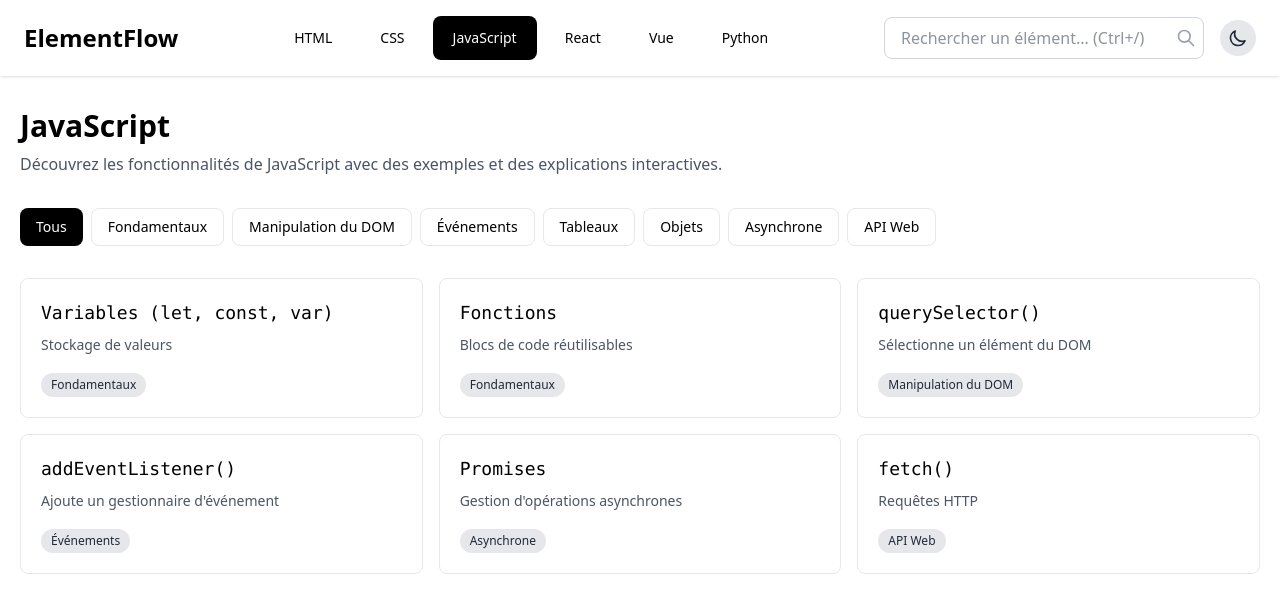
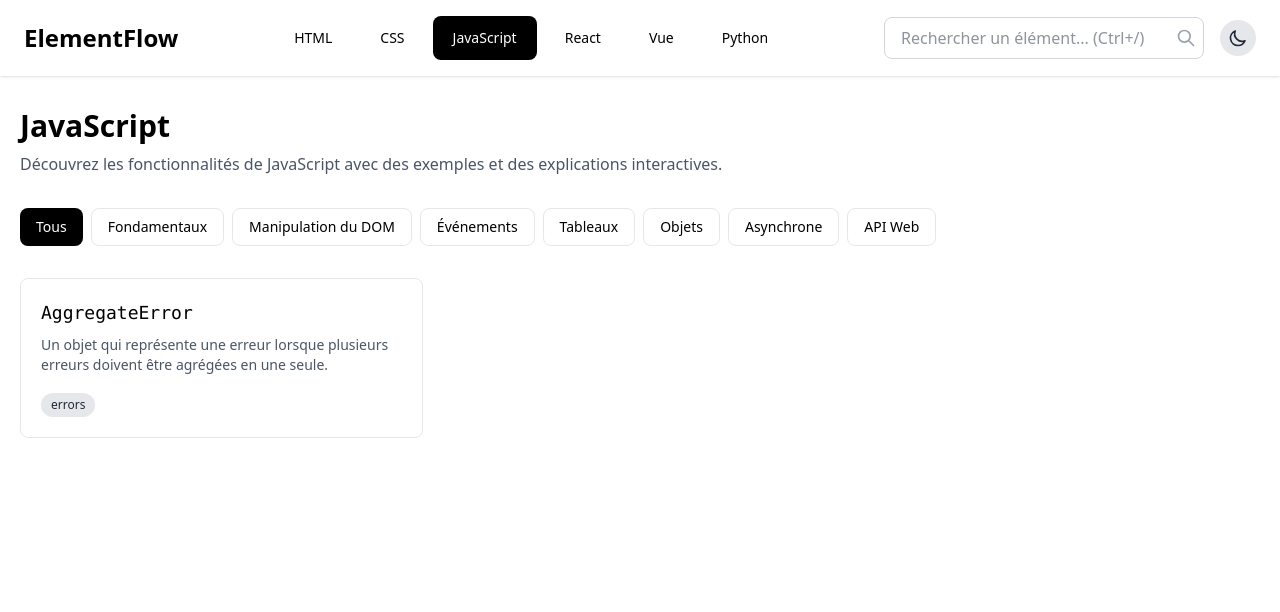
Before and after one commit to ThibaultG94/element-flow, a React (Vite) app: page /javascript in a window 1280 px wide. Shown: the top 612 px of the page. Built offline with nearby package versions, Linux system fonts and the light colour scheme.

Commit message:
Add AggregateError entry to JavaScript elements
- Create detailed documentation for the AggregateError object
- Include syntax, attributes and usage examples
- Add step-by-step animation explaining the concept
- Follow MDN documentation structure and project format

```diff
--- a/public/data/js-elements.json
+++ b/public/data/js-elements.json
@@ -1,121 +1,77 @@
 {
-    "variables": {
-      "id": "variables",
-      "name": "Variables (let, const, var)",
-      "category": "basics",
-      "description": "Stockage de valeurs",
+  "AggregateError": {
+    "name": "AggregateError",
+    "category": "errors",
+    "description": "Un objet qui représente une erreur lorsque plusieurs erreurs doivent être agrégées en une seule.",
+    "syntax": "new AggregateError(errors, message, options)",
     "attributes": [
-        { "name": "let", "description": "Variable modifiable avec portée de bloc" },
-        { "name": "const", "description": "Constante avec portée de bloc" },
-        { "name": "var", "description": "Variable avec portée de fonction" }
+      {
+        "name": "errors",
+        "description": "Un itérable d'objets d'erreur à agréger ensemble."
+      },
+      {
+        "name": "message",
+        "description": "Un message d'erreur lisible par l'homme. Par défaut: \"\"."
+      },
+      {
+        "name": "options",
+        "description": "Un objet facultatif qui peut contenir des propriétés supplémentaires, comme 'cause'."
+      }
     ],
-      "syntax": "let maVariable = 'valeur';",
     "examples": [
       {
-          "title": "Déclaration de variables",
-          "code": "let compteur = 0;\nconst PI = 3.14159;\nvar ancienneVariable = 'texte';"
+        "title": "Intercepter une AggregateError avec Promise.any()",
+        "code": "Promise.any([Promise.reject(new Error(\"une erreur\"))])\n  .catch((e) => {\n    console.log(e instanceof AggregateError); // true\n    console.log(e.message); // \"All Promises rejected\"\n    console.log(e.name); // \"AggregateError\"\n    console.log(e.errors); // [ Error: \"une erreur\" ]\n  });"
+      },
+      {
+        "title": "Créer et lever un AggregateError",
+        "code": "try {\n  throw new AggregateError([new Error(\"une erreur\")], \"Plusieurs erreurs détectées\");\n} catch (e) {\n  console.log(e instanceof AggregateError); // true\n  console.log(e.message); // \"Plusieurs erreurs détectées\"\n  console.log(e.name); // \"AggregateError\"\n  console.log(e.errors); // [ Error: \"une erreur\" ]\n}"
       }
     ],
-      "related": ["functions", "scope"],
-      "dateAdded": "2024-02-10T15:30:00Z"
-    },
-    "functions": {
-      "id": "functions",
-      "name": "Fonctions",
-      "category": "basics",
-      "description": "Blocs de code réutilisables",
-      "syntax": "function nomFonction(parametre) {\n  // code à exécuter\n  return resultat;\n}",
-      "examples": [
+    "animation": {
+      "steps": [
         {
-          "title": "Fonction déclaration",
-          "code": "function calculerSomme(a, b) {\n  return a + b;\n}"
+          "title": "Qu'est-ce que AggregateError?",
+          "text": "AggregateError est un type d'erreur spécial introduit en JavaScript qui permet de regrouper plusieurs erreurs en une seule.",
+          "code": "// AggregateError hérite de Error\nconst err = new AggregateError([], 'Erreurs multiples');",
+          "visualDemo": {
+            "content": "<div class='html-element'><code>AggregateError</code> → hérite de → <code>Error</code></div>"
+          }
         },
         {
-          "title": "Fonction d'expression",
-          "code": "const calculerProduit = function(a, b) {\n  return a * b;\n};"
+          "title": "Création d'un AggregateError",
+          "text": "Tu peux créer un AggregateError en lui passant un tableau d'erreurs et un message descriptif facultatif.",
+          "code": "const erreurs = [\n  new Error('Erreur de validation'),\n  new TypeError('Type incorrect')\n];\n\nconst aggregateErr = new AggregateError(erreurs, 'Multiple erreurs détectées');\nconsole.log(aggregateErr.message); // 'Multiple erreurs détectées'\nconsole.log(aggregateErr.errors.length); // 2",
+          "visualDemo": {
+            "content": "<div class='html-element'><strong>AggregateError</strong><div class='body-element'><strong>errors:</strong> [ Error, TypeError ]<br><strong>message:</strong> \"Multiple erreurs détectées\"<br><strong>name:</strong> \"AggregateError\"</div></div>"
+          }
         },
         {
-          "title": "Fonction fléchée",
-          "code": "const carre = (x) => x * x;"
+          "title": "Utilisation avec Promise.any()",
+          "text": "AggregateError est principalement utilisé par Promise.any() lorsque toutes les promesses sont rejetées, groupant ainsi tous les motifs de rejet.",
+          "code": "Promise.any([\n  Promise.reject(new Error('API erreur')),\n  Promise.reject(new Error('Timeout erreur'))\n])\n.catch(erreurs => {\n  console.log(erreurs instanceof AggregateError); // true\n  console.log(erreurs.errors); // [Error: 'API erreur', Error: 'Timeout erreur']\n});",
+          "visualDemo": {
+            "content": "<div class='html-element'><strong>Promise.any()</strong><div class='head-element'>Rejette avec AggregateError quand toutes les promesses échouent</div><div class='body-element'><ul style='list-style-type: none; padding-left: 0;'><li>✗ Promise 1 (rejetée)</li><li>✗ Promise 2 (rejetée)</li></ul>→ AggregateError contenant les deux raisons de rejet</div></div>"
           }
-      ],
-      "related": ["variables", "scope", "callbacks"],
-      "dateAdded": "2024-01-15T10:20:00Z"
-    },
-    "querySelector": {
-      "id": "querySelector",
-      "name": "querySelector()",
-      "category": "dom",
-      "description": "Sélectionne un élément du DOM",
-      "syntax": "const element = document.querySelector(sélecteur);",
-      "examples": [
-        {
-          "title": "Sélection par classe",
-          "code": "const element = document.querySelector('.ma-classe');"
         },
         {
-          "title": "Sélection par ID",
-          "code": "const element = document.querySelector('#mon-id');"
+          "title": "Accès aux erreurs individuelles",
+          "text": "Tu peux accéder aux erreurs individuelles via la propriété 'errors' qui contient un tableau de toutes les erreurs agrégées.",
+          "code": "try {\n  throw new AggregateError([\n    new Error('Erreur 1'),\n    new Error('Erreur 2'),\n    new Error('Erreur 3')\n  ], 'Trois erreurs sont survenues');\n} catch (e) {\n  // Accès aux erreurs individuelles\n  e.errors.forEach((err, index) => {\n    console.log(`Erreur ${index + 1}: ${err.message}`);\n  });\n}",
+          "visualDemo": {
+            "content": "<div style='font-family: monospace; background-color: #f9f9f9; padding: 1rem; border-radius: 8px; border: 1px solid #ddd;'><span style='color: green;'>// Console output:</span><br>Erreur 1: Erreur 1<br>Erreur 2: Erreur 2<br>Erreur 3: Erreur 3</div>"
+          }
         },
         {
-          "title": "Sélection complexe",
-          "code": "const element = document.querySelector('ul li:first-child');"
-        }
-      ],
-      "related": ["querySelectorAll", "getElementById", "createElement"],
-      "dateAdded": "2024-03-05T09:45:00Z"
-    },
-    "addEventListener": {
-      "id": "addEventListener",
-      "name": "addEventListener()",
-      "category": "events",
-      "description": "Ajoute un gestionnaire d'événement",
-      "syntax": "element.addEventListener(type, callback);",
-      "examples": [
-        {
-          "title": "Événement clic",
-          "code": "document.getElementById('bouton').addEventListener('click', function() {\n  console.log('Bouton cliqué !');\n});"
-        },
-        {
-          "title": "Avec fonction fléchée",
-          "code": "const input = document.querySelector('input');\ninput.addEventListener('input', (e) => {\n  console.log(e.target.value);\n});"
-        }
-      ],
-      "related": ["removeEventListener", "querySelector", "Event"],
-      "dateAdded": "2024-03-20T14:15:00Z"
-    },
-    "promises": {
-      "id": "promises",
-      "name": "Promises",
-      "category": "async",
-      "description": "Gestion d'opérations asynchrones",
-      "syntax": "new Promise((resolve, reject) => {\n  // code asynchrone\n});",
-      "examples": [
-        {
-          "title": "Création d'une promesse",
-          "code": "const maPromesse = new Promise((resolve, reject) => {\n  setTimeout(() => {\n    resolve('Opération réussie');\n  }, 1000);\n});\n\nmaPromesse.then(resultat => {\n  console.log(resultat);\n}).catch(erreur => {\n  console.error(erreur);\n});"
-        }
-      ],
-      "related": ["async-await", "fetch", "setTimeout"],
-      "dateAdded": "2024-02-28T11:30:00Z"
-    },
-    "fetch": {
-      "id": "fetch",
-      "name": "fetch()",
-      "category": "api",
-      "description": "Requêtes HTTP",
-      "syntax": "fetch(url).then(response => response.json());",
-      "examples": [
-        {
-          "title": "Récupérer des données JSON",
-          "code": "fetch('https://api.exemple.com/donnees')\n  .then(response => response.json())\n  .then(data => {\n    console.log(data);\n  })\n  .catch(error => {\n    console.error('Erreur:', error);\n  });"
-        },
-        {
-          "title": "Envoyer des données",
-          "code": "fetch('https://api.exemple.com/donnees', {\n  method: 'POST',\n  headers: {\n    'Content-Type': 'application/json'\n  },\n  body: JSON.stringify({\n    nom: 'Jean',\n    age: 30\n  })\n});"
-        }
-      ],
-      "related": ["promises", "async-await", "API"],
-      "dateAdded": "2024-04-05T16:45:00Z"
+          "title": "Compatibilité et support",
+          "text": "AggregateError est relativement récent en JavaScript, introduit avec ES2021. Pour les navigateurs plus anciens, un polyfill peut être nécessaire.",
+          "code": "// Polyfill simple pour AggregateError\nif (typeof AggregateError === 'undefined') {\n  globalThis.AggregateError = class AggregateError extends Error {\n    constructor(errors, message) {\n      super(message || '');\n      this.name = 'AggregateError';\n      this.errors = errors;\n    }\n  };\n}",
+          "visualDemo": {
+            "content": "<div style='font-family: monospace; padding: 1rem; background: #f5f5f5; border-radius: 8px;'><span style='color: #888;'>// Support du navigateur pour AggregateError:</span><br><br>✅ Chrome 85+<br>✅ Firefox 79+<br>✅ Safari 14+<br>✅ Edge 85+<br>❌ Internet Explorer</div>"
           }
         }
+      ]
+    },
+    "related": ["Error", "TypeError", "Promise"]
+  }
+}
--- a/src/pages/JsPage.jsx
+++ b/src/pages/JsPage.jsx
@@ -195,6 +195,7 @@ const JsPage = () => {
         closeModal={closeModal}
         elementId={currentElementId}
         theme={isDarkMode ? "dark" : "light"}
+        dataType={"js"}
       />
     </div>
   );
```
Lines whose indentation alone changed are shown as unchanged.
